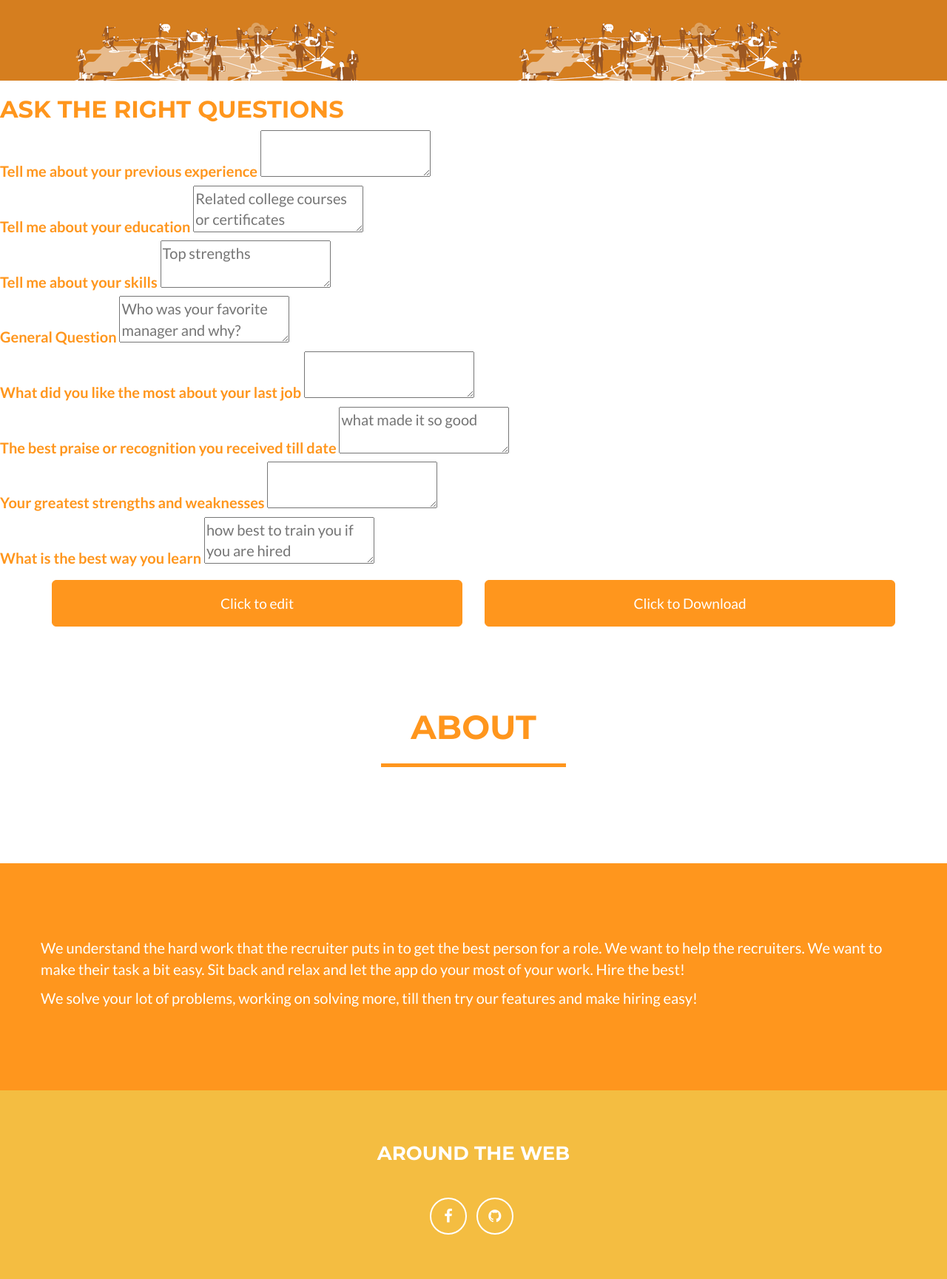
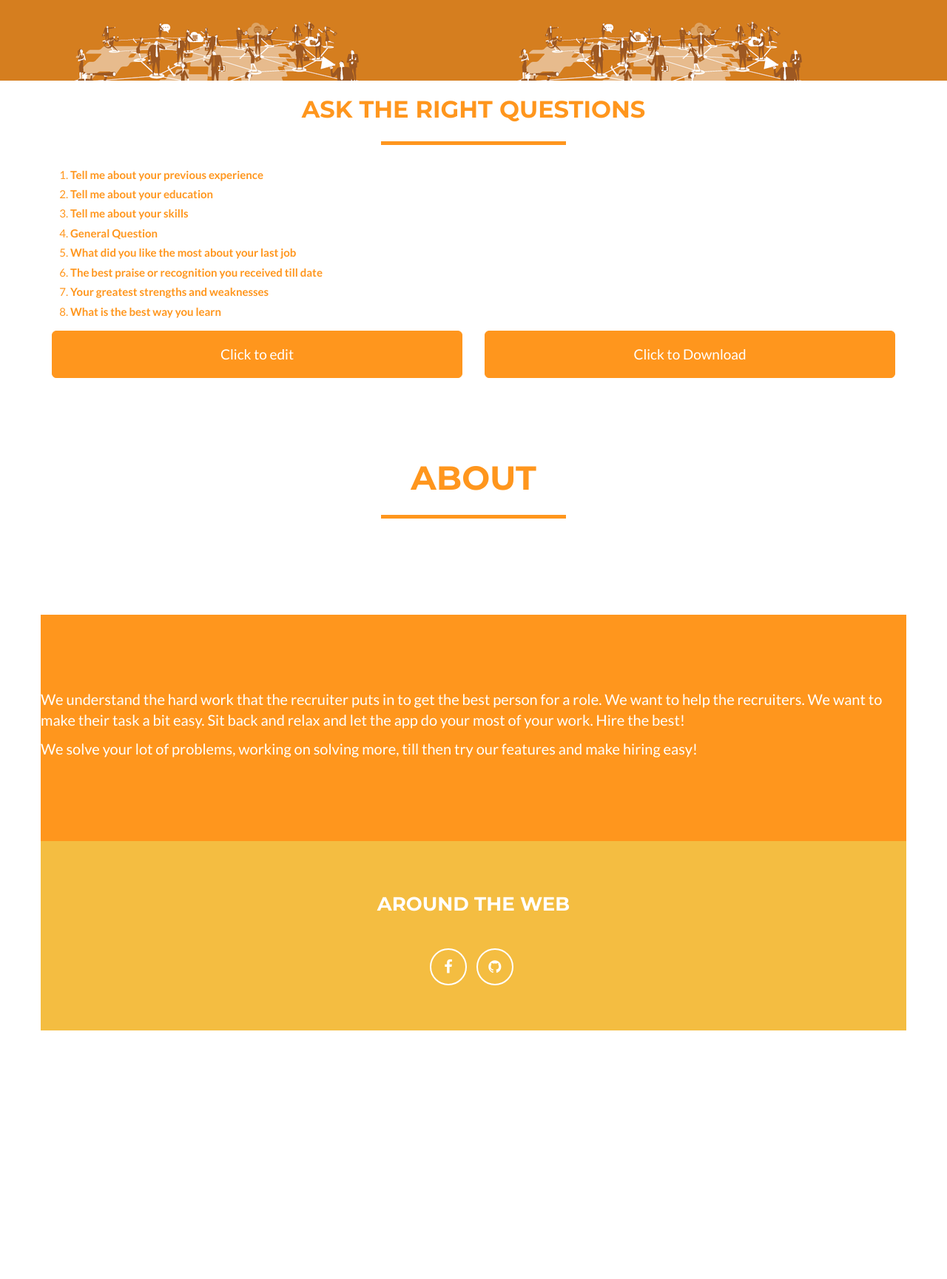
Before and after one commit to tapaswenipathak/Recruiters-Friend, a Django app: page /questions/ in a window 1280 px wide. Shown: the part 365-2094 px from the top of the page at 74% size. After the commit the page ends 1758 px from the top, so only its background shows below. Run offline with Django 3.2, Linux system fonts and the light colour scheme; some libraries are stand-ins or nearby versions.

Commit message:
questions UI improved

```diff
--- a/Recruiters_Friend/templates/questions.html
+++ b/Recruiters_Friend/templates/questions.html
@@ -1,36 +1,34 @@
 {% extends "base.html" %}
 {% load staticfiles%}
 {% block title %}
-	Job Descripton
+	Ask The Right Questions
 {% endblock %}
 {% block content %}
-	<h2> Ask the right questions</h2>
-	<p>
+    <div class="container">
+        <div class="row">
+            <div class="col-lg-12 text-center">
+                <h2 style="color:#FF961D;">Ask the right questions</h2>
+                <hr class="star-primary">
+            </div>
+        </div>
+		<div  class="row">
+		<ol>
+		<li> <label>Tell me about your previous experience</label> </li>
 
-		<label>Tell me about your previous experience</label>
-		<textarea></textarea><br/>
+		<li><label>Tell me about your education </label> </li>
 
-		<label>Tell me about your education </label>
-		<textarea placeholder="Related college courses or certificates" ></textarea><br/>
+		<li><label>Tell me about your skills</label></li>
 
-		<label>Tell me about your skills</label>
-		<textarea placeholder="Top strengths"></textarea><br/>
+ 		<li><label> General Question </label> </li>
 
- 		<label> General Question </label>
-		<textarea placeholder="Who was your favorite manager and why?"></textarea><br/>
+		<li> <label> What did you like the most about your last job</label></li>
 
-		<label> What did you like the most about your last job</label>
-		<textarea></textarea><br/>
+		<li><label>The best praise or recognition you received till date</label> </li>
 
-		<label>The best praise or recognition you received till date</label>
-		<textarea placeholder="what made it so good"></textarea><br/>
+		<li><label>Your greatest strengths and weaknesses</label></li>
 
-		<label>Your greatest strengths and weaknesses</label>
-		 <textarea> </textarea>	<br/>
-
-		 <label>What is the best way you learn </label>
-		 <textarea placeholder="how best to train you if you are hired"></textarea><br/>
-	</ol>
+		<li><label>What is the best way you learn </label></li>	</li>
+		</ol>
 
 	<div class ="container">
 		<div class=row>
```
